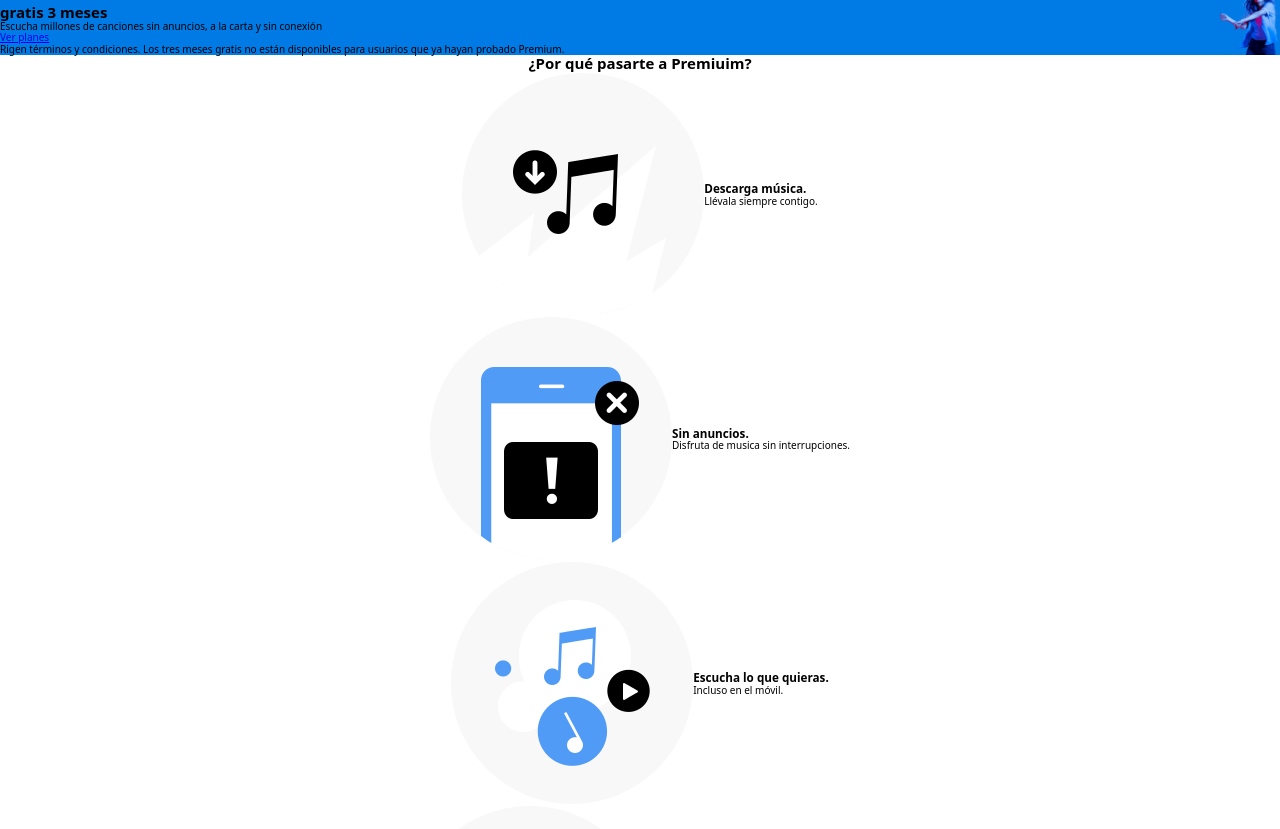
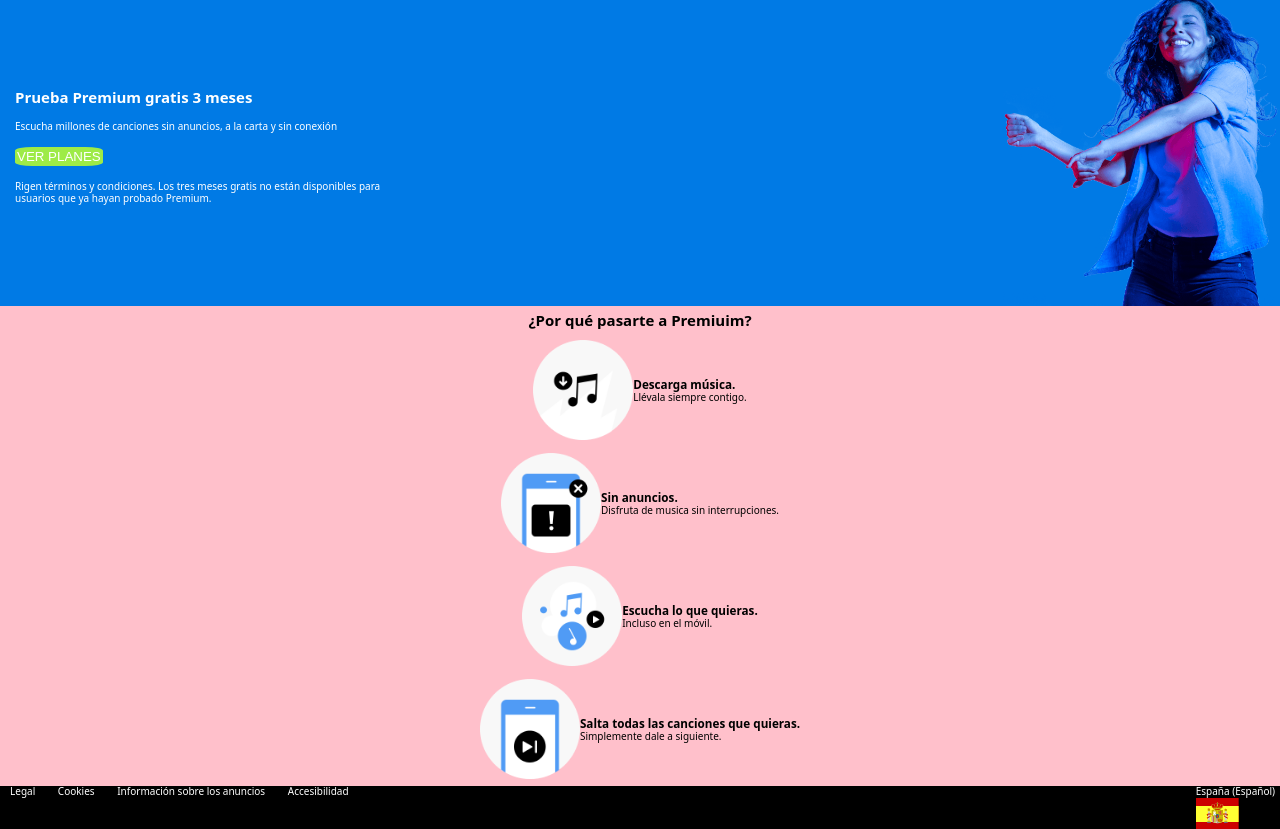
Before and after one commit to Avispas/promo-V-module-1-pair-4-spotify, a plain HTML site: page index.html in a window 1280 px wide. Shown: the part 60-889 px from the top of the page. Drawn offline with Linux system fonts and the light colour scheme.

Commit message:
Changes pair 28.11

```diff
--- a/index.html
+++ b/index.html
@@ -9,41 +9,45 @@
   <link rel="stylesheet" href="./styles/style.css" />
 </head>
 
-<body>
+<body class="body">
   <header class="header">
     <figure class="header-logo">
-      <img src="./image/logo.png" alt="logo-pic" id="logo"/>
+      <img src="./image/logo.png" alt="logo-pic" class="logo"/>
     </figure>
     <nav class="header-nav">
       <figure class="menu">
-        <img src="./image/menu-icon.png" alt="menu-icon" id="menu" />
+        <img src="./image/menu-icon.png" alt="menu-icon" class="menupic" />
       </figure>
     </nav>
   </header>
   <main class="main">
     <aside class="boxone">
+      <div class="boxone-box">
         <h1>
-        Prueba Premium <br />
+          Prueba Premium
           gratis 3 meses
         </h1>
         <p>
           Escucha millones de canciones sin anuncios, a la carta y sin
           conexión
         </p>
-      <!--<button>Ver planes</button>-->
-      <a href="#">Ver planes</a>
+        <div>
+          <button class="plan">VER PLANES</button>
+        <!--<a href="#" class="plan">Ver planes</a>-->
+        </div>
         <p>
           Rigen términos y condiciones. Los tres meses gratis no están
           disponibles para usuarios que ya hayan probado Premium.
         </p>
+      </div>
     </aside>
     <section class="boxtwo">
-      <div class="box-purple">
+      <div class="box purple">
         <h2>¿Por qué pasarte a Premiuim?</h2>
       </div>
       <div class="box-purple">
         <figure class="box-blue">
-          <img src="./image/benefit-1.png" alt="picone" />
+          <img src="./image/benefit-1.png" alt="picone" class="minipic"/>
         </figure>
         <div class="box-blue">
           <h3>Descarga música.</h3>
@@ -52,7 +56,7 @@
       </div>
       <div class="box-purple">
         <figure class="box-blue">
-          <img src="./image/benefit-2.png" alt="pictwo" />
+          <img src="./image/benefit-2.png" alt="pictwo" class="minipic"/>
         </figure>
         <div class="box-blue">
           <h3>Sin anuncios.</h3>
@@ -61,7 +65,7 @@
       </div>
       <div class="box-purple">
         <figure class="box-blue">
-          <img src="./image/benefit-3.png" alt="picthree" />
+          <img src="./image/benefit-3.png" alt="picthree" class="minipic"/>
         </figure>
         <div class="box-blue">
           <h3>Escucha lo que quieras.</h3>
@@ -70,7 +74,7 @@
       </div>
       <div class="box-purple">
         <figure class="box-blue">
-          <img src="./image/benefit-4.png" alt="picfour" />
+          <img src="./image/benefit-4.png" alt="picfour" class="minipic"/>
         </figure>
         <div class="box-blue">
           <h3>Salta todas las canciones que quieras.</h3>
--- a/styles/reset.css
+++ b/styles/reset.css
@@ -6,4 +6,5 @@
 html{
     line-height: 1.15;
     -webkit-text-size-adjust: 100%;
-    font-size: 62.5%; }
+    font-size: 62.5%;
+    }
--- a/styles/style.css
+++ b/styles/style.css
@@ -11,21 +11,20 @@
     flex-wrap: wrap;
     background-color: var(--black);
     justify-content: space-between;
-    width: 100%;
+    width: 100vw;
     /*position: fixed;
     top: 0;*/
 }
 
-#logo {
+.logo {
     width: 100px;
     padding: 10px;
 }
-#menu{
+.menupic{
     width: 40px;
     padding: 10px;
-    justify-self: end;
 }
-body{
+.body{
     display: flex;
     flex-direction: column;
     justify-content: space-between;
@@ -39,26 +38,49 @@
     flex-direction: column;
     align-items: center;
     justify-content: center;
+    width: 100vw;
+    height: 100vh;
 
 
 }
 .boxone{
     display: flex;
     flex-direction: column;
-    justify-content: start;
+    justify-content: center;
     background-color: var(--blue);
     background-image: url("../image/premium_dancer.png");
     background-repeat:no-repeat;
     background-position: right;
     background-size: contain;
-    width: 100%;
+    width: 100vw;
+    height: 40vh;
+    color: var(--white);
+}
+.boxone-box{
+    width: 30vw;
+    /* height: 15vh; */
+    display: flex;
+    flex-direction: column;
+    justify-content: center;
+    gap: 15px;
+    margin-inline-start: 15px;
+}
+.plan{
+    background-color: var(--green);
+    border: 2px solid var(--green);
+    border-radius: 20%;
+    color: var(--white);
 
 }
 .boxtwo{
     display: flex;
     flex-direction: column;
+    flex-wrap: wrap;
+    width: 100vw;
+    height: 60vh;
     align-items: center;
-    justify-content: center;
+    justify-content: space-around;
+    background-color: pink;
 
 }
 
@@ -68,9 +90,13 @@
     align-items: center;
     justify-content: space-between;
 }
+.minipic{
+    width: 100px;
+}
+
 footer{
     display: flex;
-    flex direction: row;
+    flex-direction: row;
     justify-content: space-between;
     background-color: var(--black);
     color: var(--white);
```
Also changed, not shown: 1 other file. Lines whose indentation alone changed are shown as unchanged.
